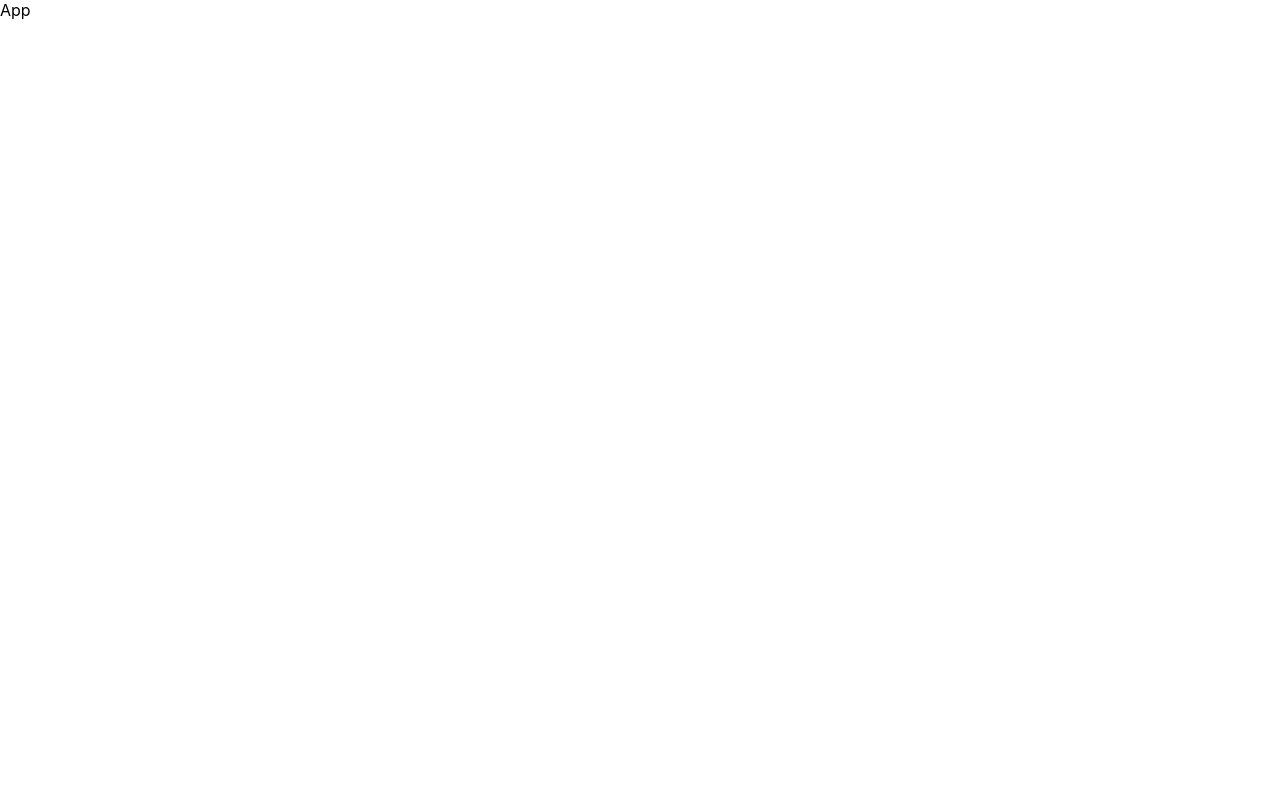
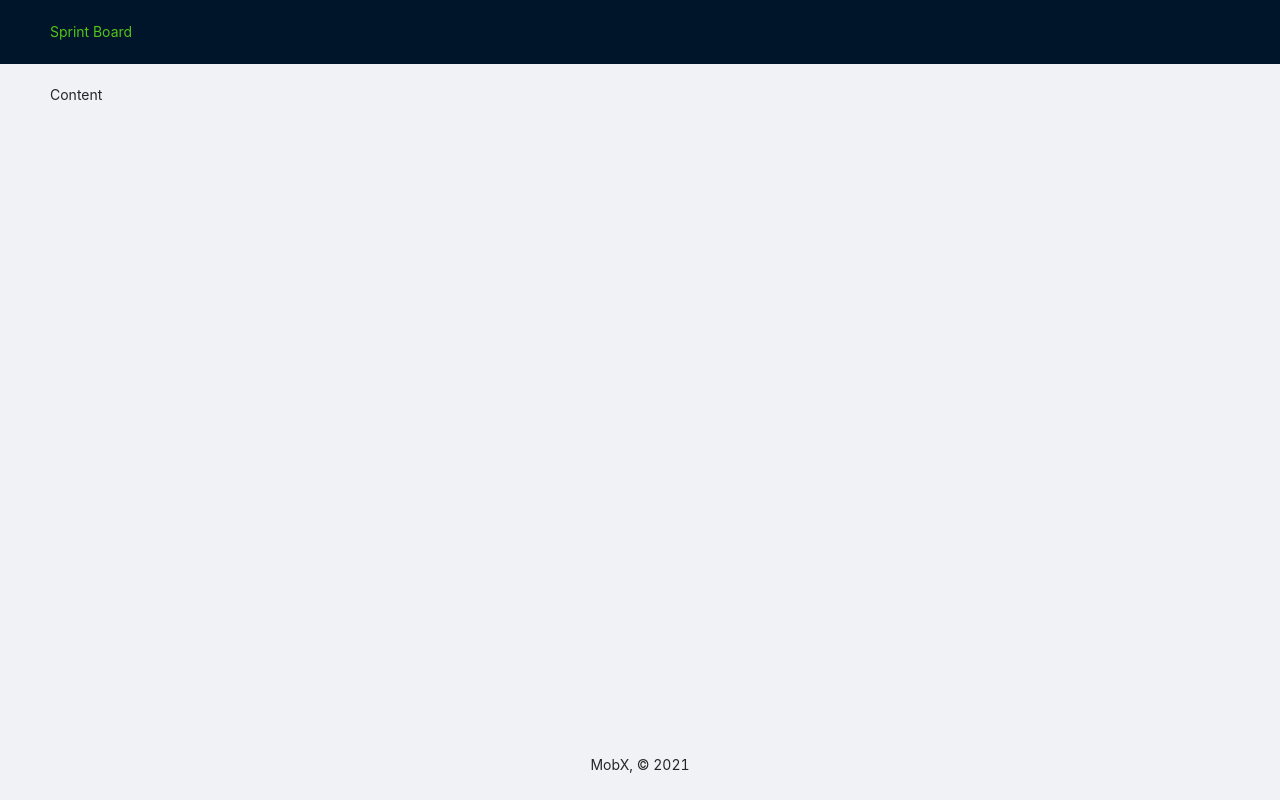
Before and after one commit to camward/MobX-Base, a React app: page / in a window 1280 px wide. Built offline with nearby package versions, Linux system fonts and the light colour scheme.

Commit message:
подключение MobX и Ant Design

```diff
--- a/public/index.html
+++ b/public/index.html
@@ -24,7 +24,7 @@
       work correctly both with client-side routing and a non-root public URL.
       Learn how to configure a non-root public URL by running `npm run build`.
     -->
-    <title>React App</title>
+    <title>MobX</title>
   </head>
   <body>
     <noscript>You need to enable JavaScript to run this app.</noscript>
--- a/src/App.js
+++ b/src/App.js
@@ -1,8 +1,17 @@
+import { Layout, Typography } from "antd";
+
 function App() {
+  const { Header, Content, Footer } = Layout;
+  const { Text } = Typography;
+
   return (
-    <div className="App">
-      App
-    </div>
+    <Layout>
+      <Header>
+        <Text type="success">Sprint Board</Text>
+      </Header>
+      <Content>Content</Content>
+      <Footer>MobX, &copy; {new Date().getFullYear()}</Footer>
+    </Layout>
   );
 }
 
--- a/src/index.css
+++ b/src/index.css
@@ -1,13 +1,9 @@
-body {
-  margin: 0;
-  font-family: -apple-system, BlinkMacSystemFont, 'Segoe UI', 'Roboto', 'Oxygen',
-    'Ubuntu', 'Cantarell', 'Fira Sans', 'Droid Sans', 'Helvetica Neue',
-    sans-serif;
-  -webkit-font-smoothing: antialiased;
-  -moz-osx-font-smoothing: grayscale;
+.ant-layout {
+  height: 100vh;
 }
-
-code {
-  font-family: source-code-pro, Menlo, Monaco, Consolas, 'Courier New',
-    monospace;
+.ant-layout-content {
+  padding: 20px 50px;
 }
+.ant-layout-footer {
+  text-align: center;
+}
```
Also changed, not shown: package.json (+16 -0 lines), src/index.js (+6 -5 lines), 1 other file (tests, documents, lock files or other folders).
